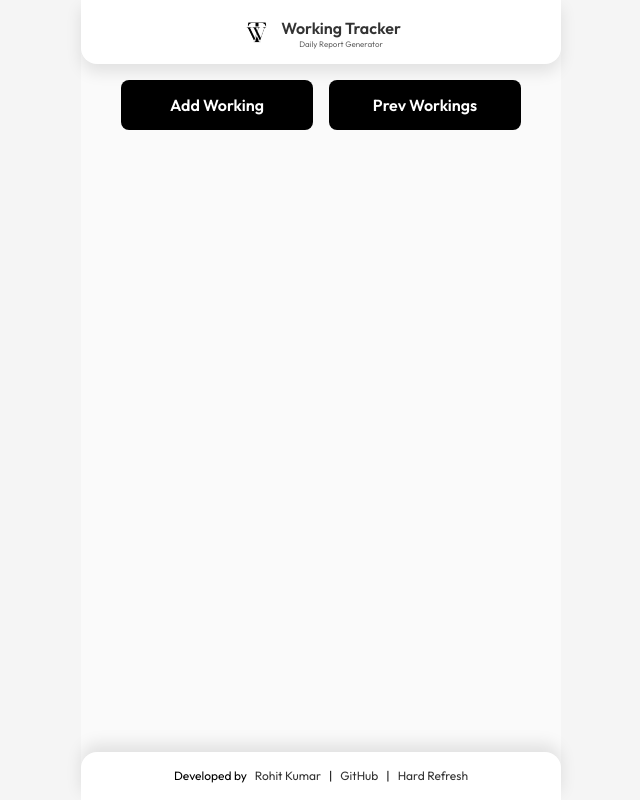
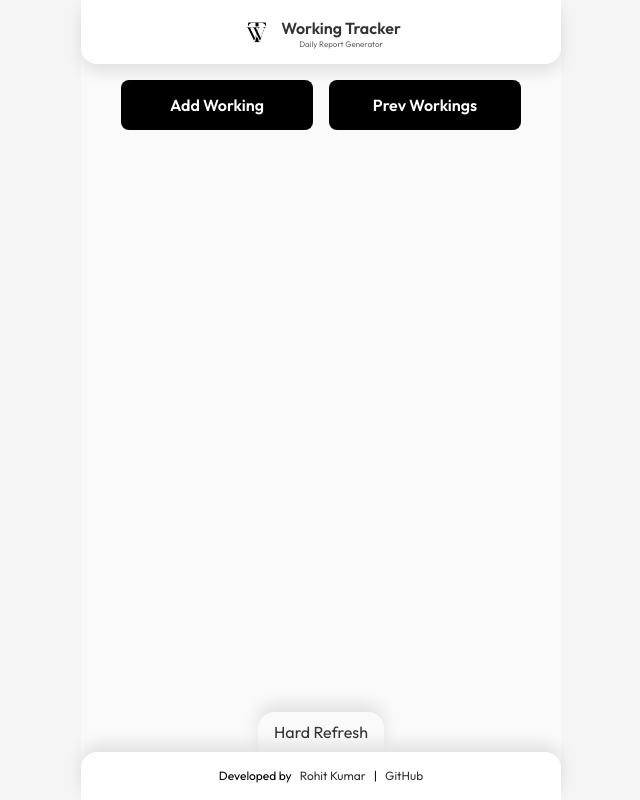
Before and after one commit to code-hamster-rohit/WORKING_TRACKER, a FastAPI app: template templates/previous_workings.html in a window 1280 px wide. Shown: the whole page, without its empty margins (319-959 px from the left). Run offline with FastAPI, Linux system fonts and the light colour scheme; the template is opened without the code that fills it, so the values that code supplies are empty.

Commit message:
Added Hard Refresh as button

```diff
--- a/static/css/add_working.css
+++ b/static/css/add_working.css
@@ -61,7 +61,7 @@ form {
     flex-direction: column;
     align-items: center;
     justify-content: center;
-    margin: 8rem auto 2rem auto;
+    margin: 8rem auto 5rem auto;
     padding: 1rem;
     width: 100%;
     gap: 1.5rem;
--- a/static/css/previous_workings.css
+++ b/static/css/previous_workings.css
@@ -64,7 +64,7 @@
     justify-content: center;
     width: 100%;
     gap: 1rem;
-    margin: 8rem auto 2rem auto;
+    margin: 8rem auto 5rem auto;
 }
 
 .previous-working {
--- a/static/css/style.css
+++ b/static/css/style.css
@@ -86,7 +86,40 @@ main {
     background: rgba(255, 255, 255, 0.5);
 }
 
-footer {
+.footer-top {
+    display: flex;
+    flex-direction: row;
+    align-items: center;
+    justify-content: center;
+    margin: 0 auto;
+    padding: 0.5rem 1rem;
+    width: max-content;
+    background: rgba(250, 250, 250, 1);
+    border-radius: 1rem 1rem 0 0;
+    position: fixed;
+    bottom: 3rem;
+    left: 50%;
+    transform: translateX(-50%);
+    z-index: 2;
+    box-shadow: 0 -0.5rem 1rem rgba(0, 0, 0, 0.1);
+    font-size: 0.75rem;
+    line-height: 1rem;
+    box-sizing: border-box;
+}
+
+.footer-top a {
+    text-decoration: none;
+    color: #333;
+    font-size: 1rem;
+    line-height: 1.5rem;
+}
+
+.footer-top a:hover {
+    color: #000;
+    text-decoration: underline;
+}
+
+.footer-bottom {
     display: flex;
     flex-direction: row;
     align-items: center;
@@ -109,14 +142,14 @@ footer {
     box-sizing: border-box;
 }
 
-footer a {
+.footer-bottom a {
     text-decoration: none;
     color: #333;
     font-size: 0.75rem;
     line-height: 1rem;
 }
 
-footer a:hover {
+.footer-bottom a:hover {
     color: #000;
     text-decoration: underline;
 }
--- a/templates/build.html
+++ b/templates/build.html
@@ -28,9 +28,13 @@
     </main>
 
     <footer>
-        Developed by <a href="https://github.com/code-hamster-rohit">Rohit Kumar</a> | <a
-            href="https://github.com/code-hamster-rohit/working-tracker">GitHub</a> | <a href=""
-            onclick="location.reload(true)">Hard Refresh</a>
+        <div class="footer-top">
+            <a href="" onclick="location.reload(true)">Hard Refresh</a>
+        </div>
+        <div class="footer-bottom">
+            Developed by <a href="https://github.com/code-hamster-rohit">Rohit Kumar</a> | <a
+                href="https://github.com/code-hamster-rohit/working-tracker">GitHub</a>
+        </div>
     </footer>
 
     <script src="../static/js/script.js"></script>
```
